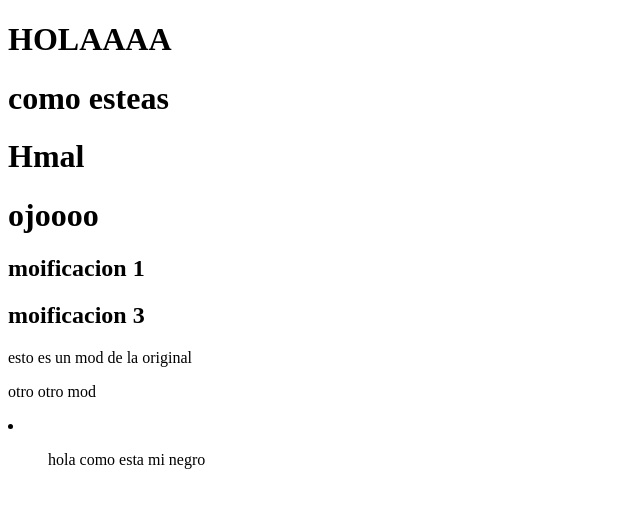
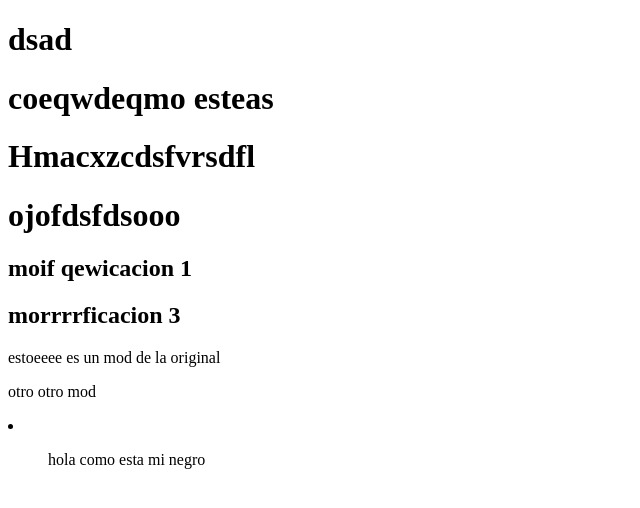
Before and after one commit to pablo-amg/Prueba-ramas-git, a plain HTML site: page index.html in a window 1280 px wide. Shown: the whole page, without its empty margins (0-640 px from the left). Drawn offline with Linux system fonts and the light colour scheme.

Commit message:
cambios malos

```diff
--- a/index.html
+++ b/index.html
@@ -6,15 +6,15 @@
     <title>Document</title>
 </head>
 <body>
-    <h1>HOLAAAA</h1>
-    <h1>como esteas</h1>
-    <h1>Hmal </h1>
-    <h1>ojoooo</h1>
+    <h1>dsad</h1>
+    <h1>coeqwdeqmo esteas</h1>
+    <h1>Hmacxzcdsfvrsdfl </h1>
+    <h1>ojofdsfdsooo</h1>
 
-    <h2>moificacion 1</h2>
-    <h2>moificacion 3</h2>
+    <h2>moif qewicacion 1</h2>
+    <h2>morrrrficacion 3</h2>
 
-    <p>esto es un mod de la original</p>
+    <p>estoeeee es un mod de la original</p>
     <p>otro otro mod</p>
 
 
```
